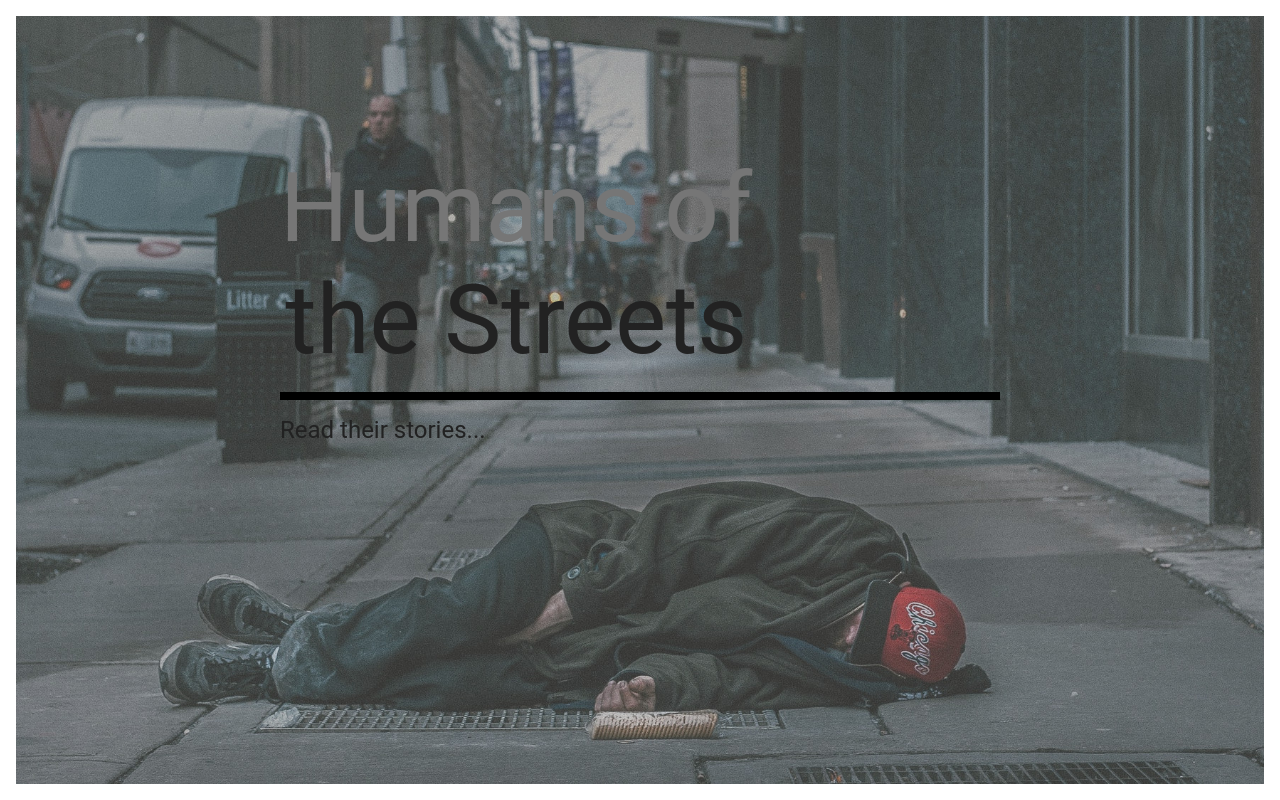
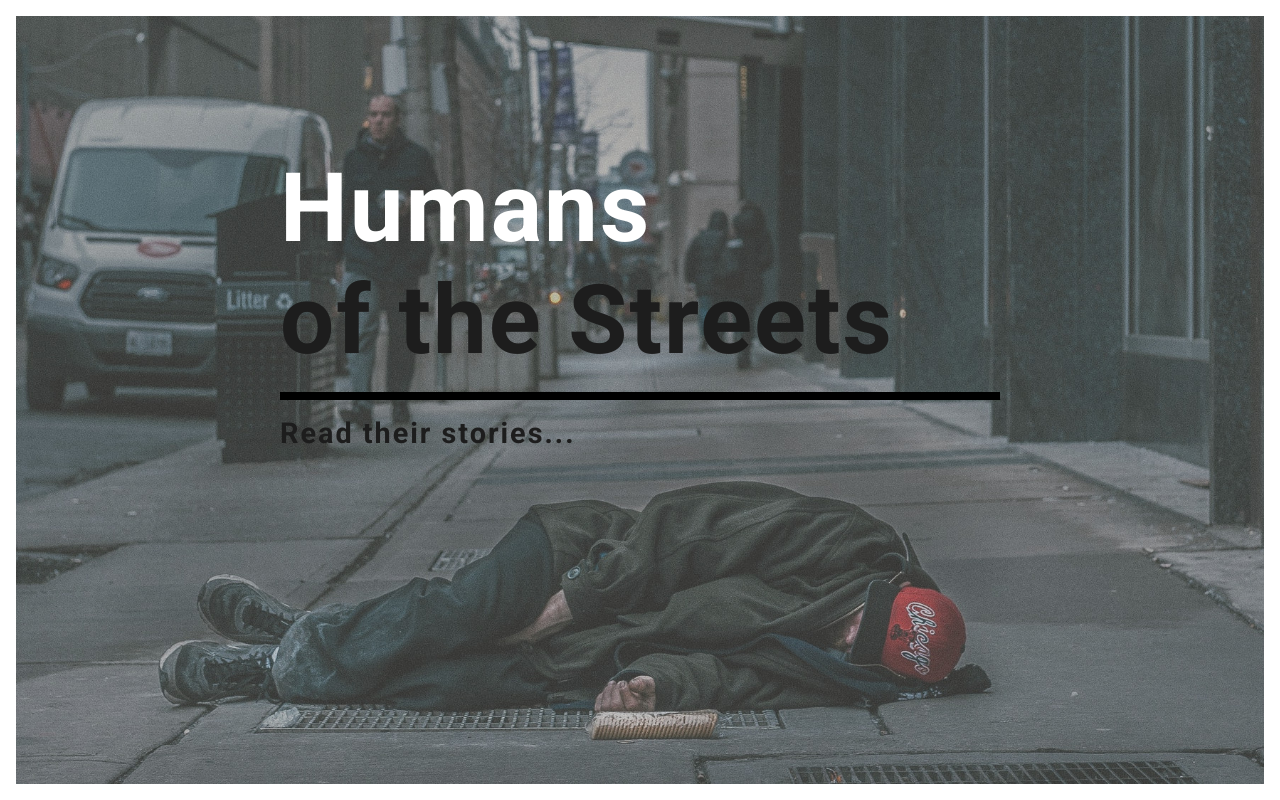
Before and after one commit to nicolasgasco/humans_of_the_streets_react_node, a React (Create React App) app in the folder front/: page / in a window 1280 px wide. Shown: the top 800 px of the page. Built offline with nearby package versions, Linux system fonts and the light colour scheme.

Commit message:
Added animation to home page logo

```diff
--- a/front/src/components/Header/AnimatedLogo.css
+++ b/front/src/components/Header/AnimatedLogo.css
@@ -1,32 +1,3 @@
-/* Animated subtitle */
-.wrapper {
-    /*This part is important for centering*/
-    display: flex;
-    align-items: center;
-    justify-content: center;
-  }
-
-  .typing-demo {
-    width: 22ch;
-    animation: typing 2.5s steps(22), blink 0.5s step-end infinite alternate;
-    white-space: nowrap;
-    overflow: hidden;
-    border-right: 3px solid;
-    font-family: monospace;
-    font-size: 2em;
-  }
-
-  @keyframes typing {
-    from {
-      width: 0;
-    }
-  }
-
-  @keyframes blink {
-    50% {
-      border-color: transparent;
-    }
-  }
 
   /* Animated title */
   @import url('https://fonts.googleapis.com/css?family=Roboto:700');
@@ -41,10 +12,12 @@
   }
 
   .animated-title {
-    color: #222;
+    color: rgb(29, 29, 29);
     font-family: Roboto, Arial, sans-serif;
+    letter-spacing: 2px;
     height: 90vmin;
     left: 50%;
+    text-align: left;
     position: absolute;
     top: 50%;
     transform: translate(-50%, -50%);
@@ -76,7 +49,7 @@
     transform: translate(0, 100%);
   }
   .animated-title > div.text-top div span:first-child {
-    color: #767676;
+    color: #ffffff;
   }
   .animated-title > div.text-bottom {
     bottom: 0;
--- a/front/src/components/Header/AnimatedLogo.js
+++ b/front/src/components/Header/AnimatedLogo.js
@@ -1,27 +1,19 @@
 import "./AnimatedLogo.css";
 
-function AnimatedLogo() {
+const AnimatedLogo = () => {
   return (
-  // <div>
-  //   <h1 className="main-logo">Humans <span>of the</span> Streets</h1>
-  //   <div class="wrapper">
-  //     <div class="typing-demo">Write their story.</div>
-  //   </div>
-  // </div>
-
     <div className="animated-title">
       <div className="text-top">
         <div>
-    <span>Humans of</span>
-    <span>the Streets</span>
+          <span>Humans</span>
+          <span>of the Streets</span>
         </div>
       </div>
       <div className="text-bottom">
-  <div style={{"font-size": "1.5rem"}}>Read their stories...</div>
+        <div style={{ "font-size": "1.8rem" }}>Read their stories...</div>
       </div>
     </div>
-  )
-
-}
+  );
+};
 
 export default AnimatedLogo;
```
Lines whose indentation alone changed are shown as unchanged.
